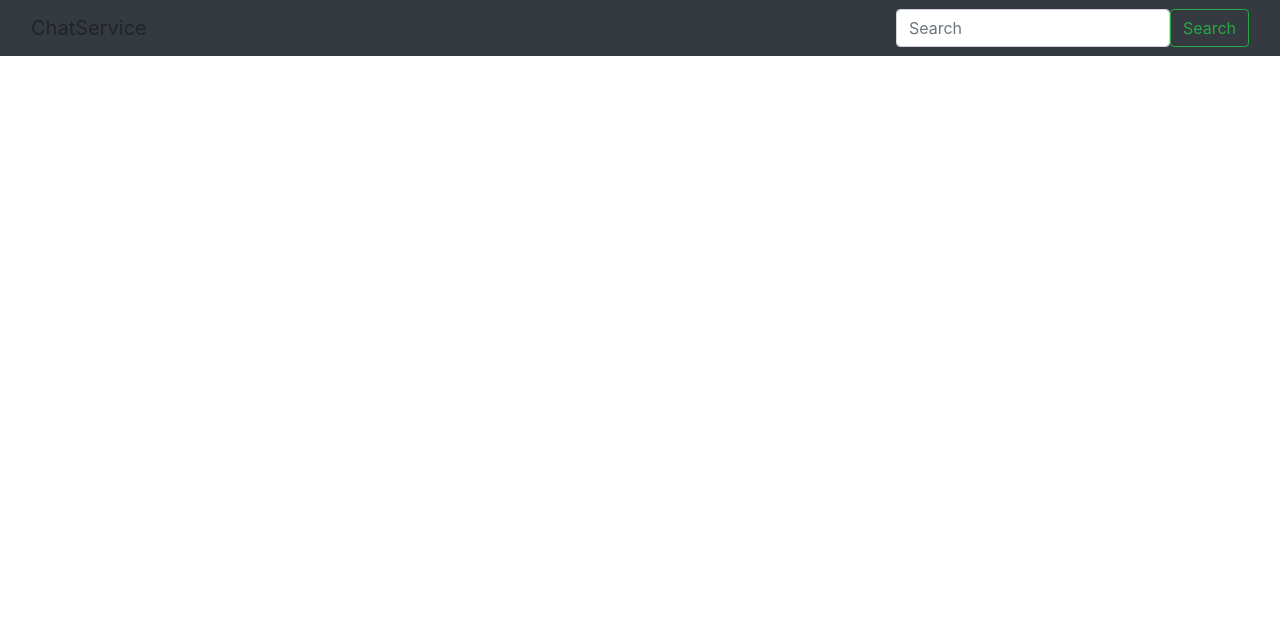
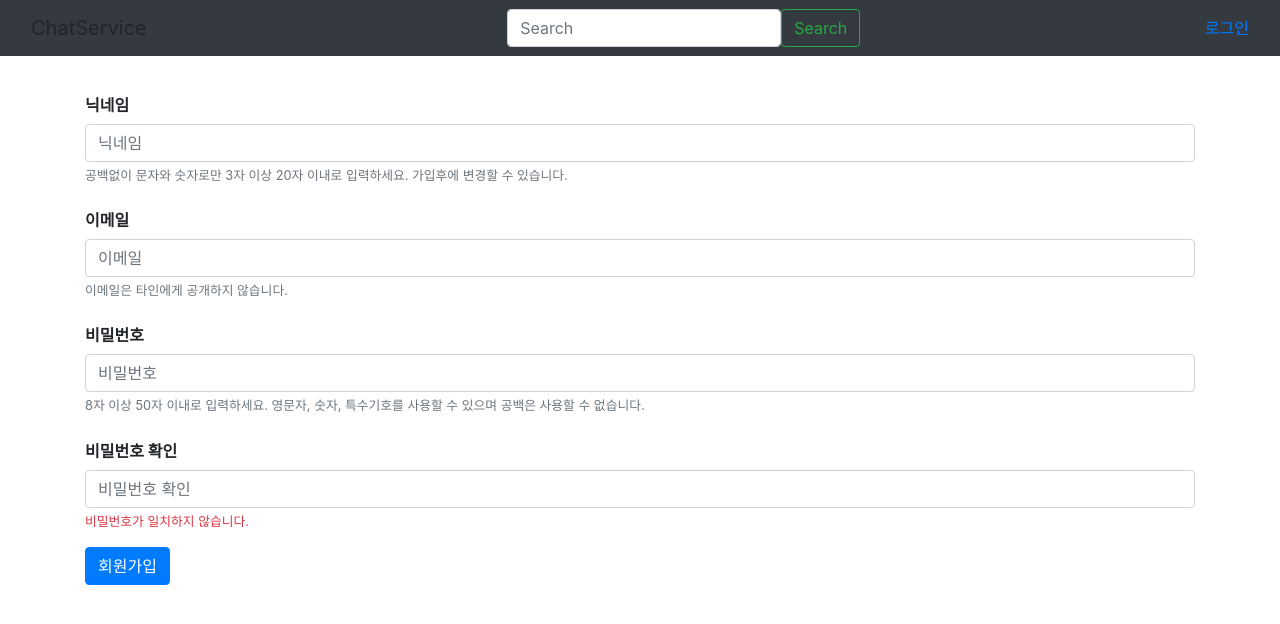
Before and after one commit to pjh37/netty-chat-frontend, a React (Create React App) app: page /signup in a window 1280 px wide. Shown: the top 624 px of the page. Built offline with nearby package versions, Linux system fonts and the light colour scheme.

Commit message:
dom구조변경

```diff
--- a/src/App.js
+++ b/src/App.js
@@ -1,19 +1,20 @@
 import React,{Component} from 'react';
 import ReactDOM from 'react-dom';
-import {BrowserRouter,Route} from 'react-router-dom';
+import {Route} from 'react-router-dom';
 import logo from './logo.svg';
 import './App.css';
 import Header from "./components/Header";
 import Content from "./components/Content";
 import Login from "./components/Login";
-
+import SignUp from "./components/SignUp";
 class App extends Component {
   render() {
     return (
       <div className="App">
-        <Header />
-        <Route exact path="/"><Content></Content></Route>
-        <Route exact path="/login"><Login></Login></Route>
+        <Header/>
+        <Route exact path="/" component={Content}></Route>
+        <Route exact path="/login" component={Login}/>
+        <Route path="/signup" component={SignUp}/>
       </div>
     )
 
--- a/src/components/ChatContainer.js
+++ b/src/components/ChatContainer.js
@@ -0,0 +1,23 @@
+import React,{Component} from 'react';
+import '../css/ChatContainer.css';
+class ChatContainer extends Component{
+    render(){
+        return (
+            <div class="chat-container">
+                <div class="chat-message-container card">
+
+                </div>
+                <input type="text" class="form-control" id="username" placeholder="닉네임" aria-label="username"
+                aria-describedby="username"/>
+                <div class="chat-input-container input-group">
+
+                    <input type="text" class="form-control" id="message-input" placeholder="입력해주세요" aria-label="message-input"
+                        aria-describedby="btn-send"/>
+                    <button class="btn btn-outline-secondary" type="button" id="btn-send">보내기</button>
+                </div>
+            </div>
+        );
+    }
+}
+
+export default ChatContainer
--- a/src/components/Content.js
+++ b/src/components/Content.js
@@ -1,10 +1,11 @@
 import React,{Component} from 'react';
+import {Route,Router,BrowserRouter,Switch} from 'react-router-dom';
 import MenuContainer from './MenuContainer';
 import RoomListContainer from './RoomListContainer';
 import PagingList from './PagingList';
-
-
-
+import ChatContainer from './ChatContainer';
+import Login from './Login';
+import SignUp from './SignUp';
 
 class Content extends Component{
 
@@ -56,8 +57,14 @@ class Content extends Component{
         return(
             <div class="container">
                 <MenuContainer></MenuContainer>
-                <RoomListContainer rooms={this.state.content.data}></RoomListContainer>
-                <PagingList pagingList={this.state.content.pageList} pageItemClicked={this.pageItemClick}></PagingList>
+                <Switch>
+                    <Route exact path="/">
+                        <RoomListContainer rooms={this.state.content.data}></RoomListContainer>
+                        <PagingList pagingList={this.state.content.pageList} pageItemClicked={this.pageItemClick}></PagingList>
+                    </Route>
+                    <Route path="/rooms/:room_id" component={ChatContainer} />
+
+                </Switch>
             </div>
         );
     }
--- a/src/components/Header.js
+++ b/src/components/Header.js
@@ -1,5 +1,7 @@
 import React,{Component} from 'react';
-
+import {Route,Router,BrowserRouter,Link} from 'react-router-dom';
+import Login from './Login';
+import SignUp from './SignUp';
 class Header extends Component{
     render(){
         return (
@@ -11,6 +13,10 @@ class Header extends Component{
                         <input class="form-control me-2" type="search" placeholder="Search" aria-label="Search"/>
                         <button class="btn btn-outline-success" type="submit">Search</button>
                         </form>
+                        <Link to={'/login'}>
+                            <span>로그인</span>
+                        </Link>
+
                     </div>
                 </nav>
             </header>
--- a/src/components/Login.js
+++ b/src/components/Login.js
@@ -1,18 +1,30 @@
 import React,{Component} from 'react';
+import {Route,Router,BrowserRouter,Link} from 'react-router-dom';
+import Header from './Header';
+import SignUp from './SignUp';
 import "../css/Login.css";
 
 class Login extends Component{
-    render(){
+    render() {
         return (
-            <div class="container">
-                <div class="mb-3">
-                    <input type="text" class="form-control form-control-lg login-form" id="id" placeholder="아이디를 입력하세요."/>
-                    <input type="password" class="form-control form-control-lg login-form" id="pw" placeholder="비밀번호를 입력하세요."/>
+            <div class="login-container">
+                <form action="/login" method="post">
+                    <div class="mb-3">
+                        <input type="text" class="form-control form-control-lg login-form" id="email" name="email" placeholder="이메일을 입력하세요." />
+                        <input type="password" class="form-control form-control-lg login-form" id="pw" name="password" placeholder="비밀번호를 입력하세요." />
+                    </div>
+                    <div class="row-3">
+                        <button type="submit" class="btn btn-primary" id="btn-login">로그인</button>
+                    </div>
+                </form>
+                <div class="row-3">
+                    <Link to={'/signup'}>
+                        <button class="btn btn-success" id="btn-signIn">회원가입</button>
+                    </Link>
+
                 </div>
-                <div class="row-3"><button class="btn btn-primary" id="btn-login">로그인</button></div>
-                <div class="row-3"><button class="btn btn-success" id="btn-signIn">회원가입</button></div>
+            </div>
 
-            </div>
         );
     }
 }
--- a/src/components/RoomListContainer.js
+++ b/src/components/RoomListContainer.js
@@ -1,4 +1,6 @@
 import React,{Component} from 'react';
+import {Link,Route} from 'react-router-dom';
+import ChatContainer from './ChatContainer';
 import '../css/RoomListContainer.css';
 
 class RoomListContainer extends Component{
@@ -12,19 +14,25 @@ class RoomListContainer extends Component{
 
     render(){
         console.log('RoomListContainer render')
-        this.state.rooms=this.props.rooms;
+        this.state.rooms = this.props.rooms;
+        var list = [];
+        if(this.state.rooms!=undefined){
+            this.state.rooms.map(room => {
+                list.push(
+                    <Link to={'/rooms/'+room.roomId}>
+                        <RoomItem key={room.roomId} roomId={room.roomId} title={room.title}></RoomItem>
+                    </Link>
+                )
+            });
+        }
+
+
         return(
             <div class="roomlist-container">
                 <div class="list-group">
                     {/* ajax를 통해 roomList 호출 */}
-                    {
-                        this.state.rooms ?
-                        this.state.rooms.map(room => {
-                            return (
-                                <RoomItem key={room.roomId} roomId={room.roomId} title={room.title}></RoomItem>
-                            )
-                        }):"Loading"
-                    }
+                    {list}
+
                 </div>
             </div>
         );
@@ -35,6 +43,11 @@ class RoomItem extends Component{
     constructor(props){
         super(props);
     }
+
+    roomItemClicked=roomItem=>{
+
+    }
+
     render(){
         return (
             <button type="button" class="list-group-item list-group-item-action"
--- /dev/null
+++ b/src/components/SignUp.js
@@ -0,0 +1,38 @@
+import React,{Component} from 'react';
+import {Router,Route} from 'react-router-dom';
+import '../css/SignUp.css';
+class SignUp extends Component{
+    render() {
+        return (
+            <div class="container signup-container">
+                <form action="/signup" method="post">
+                <div class="form-group">
+                    <label for="nicName" class="col-form-label font-weight-bold">닉네임</label>
+                    <input type="text" class="form-control" id="nicName" minlength="3" maxlength="20" placeholder="닉네임" />
+                    <small id="nameHelp" class="form-text text-muted">공백없이 문자와 숫자로만 3자 이상 20자 이내로 입력하세요. 가입후에 변경할 수 있습니다.</small>
+                </div>
+                <div class="form-group">
+                    <label for="email" class="col-form-label font-weight-bold">이메일</label>
+                    <input type="email" class="form-control" id="email" placeholder="이메일" />
+                    <small id="emailHelp" class="form-text text-muted">이메일은 타인에게 공개하지 않습니다.</small>
+                </div>
+                <div class="form-group">
+                    <label for="pw" class="col-form-label font-weight-bold">비밀번호</label>
+                    <input type="password" class="form-control" id="pw" minlength="8" maxlength="50" placeholder="비밀번호" />
+                    <small id="passwordHelp" class="form-text text-muted">8자 이상 50자 이내로 입력하세요. 영문자, 숫자, 특수기호를 사용할 수 있으며 공백은 사용할 수 없습니다.</small>
+                </div>
+                <div class="form-group">
+                    <label for="passwordCheck" class="col-form-label font-weight-bold">비밀번호 확인</label>
+                    <input type="password" class="form-control" id="passwordCheck" minlength="8" maxlength="50" placeholder="비밀번호 확인" />
+                    <small id="passwordCheckHelp" class="form-text text-danger">비밀번호가 일치하지 않습니다.</small>
+                </div>
+                <button type="submit" class="btn btn-primary" id="btn-join">회원가입</button>
+            </form>
+
+            </div>
+
+        );
+    }
+}
+
+export default SignUp
--- /dev/null
+++ b/src/css/ChatContainer.css
@@ -0,0 +1,21 @@
+.chat-message-container{
+    width:800px;
+    height: 600px;
+    overflow-y: auto;
+    display: block;
+    -ms-overflow-style: none; /* IE and Edge */
+    scrollbar-width: none; /* Firefox */
+}
+
+.chat-message-container::-webkit-scrollbar {
+    display: none; /* Chrome, Safari, Opera*/
+}
+
+.chat-input-container{
+    margin-top:10px;
+    width:800px;
+}
+
+#username{
+    width:800px;
+}
--- a/src/css/Login.css
+++ b/src/css/Login.css
@@ -1,5 +1,5 @@
-.container{
-    margin-top: 100px;
+.login-container{
+    margin-top: 50px;
 }
 
 .login-form{
--- a/src/css/RoomListContainer.css
+++ b/src/css/RoomListContainer.css
@@ -1,3 +1,7 @@
 .list-group{
     text-align: left;
 }
+
+a{
+    text-decoration: none;
+}
--- /dev/null
+++ b/src/css/SignUp.css
@@ -0,0 +1,4 @@
+.signup-container{
+    text-align: left;
+    margin-top: 30px;
+}
```
Also changed, not shown: src/components/Routes.js (added, +17 -0 lines), 1 other file (tests, documents, lock files or other folders).
